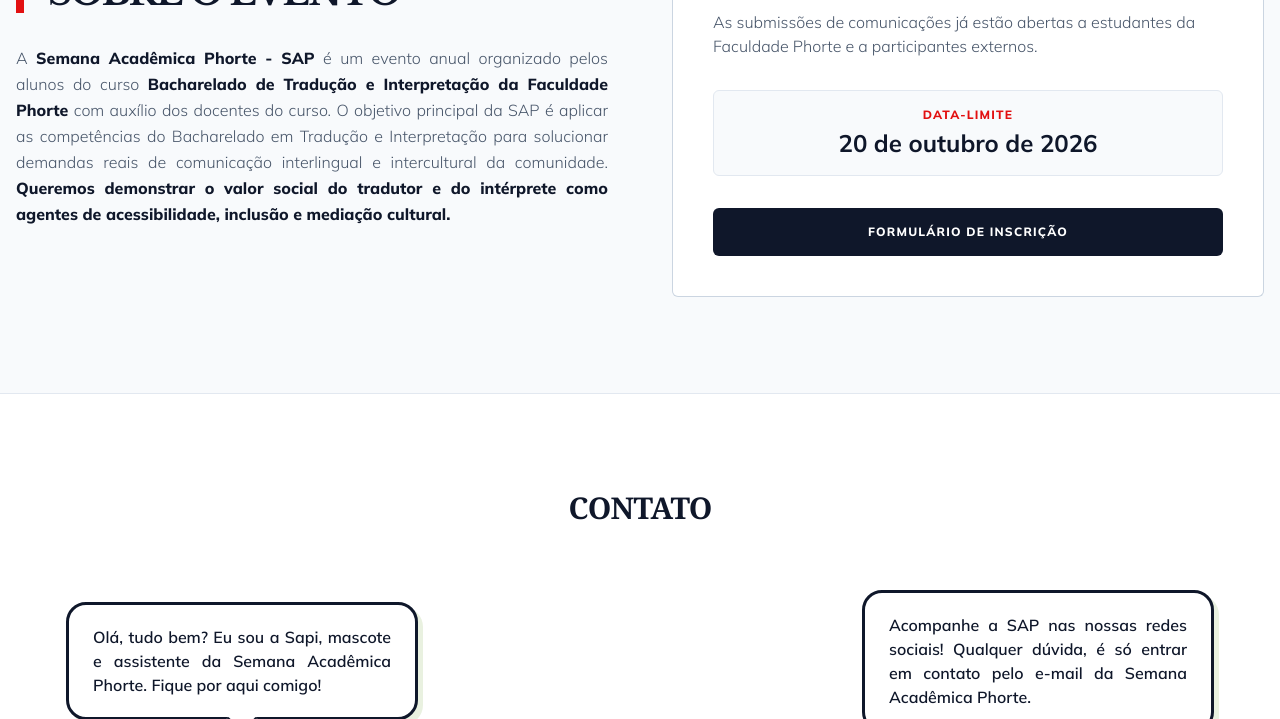
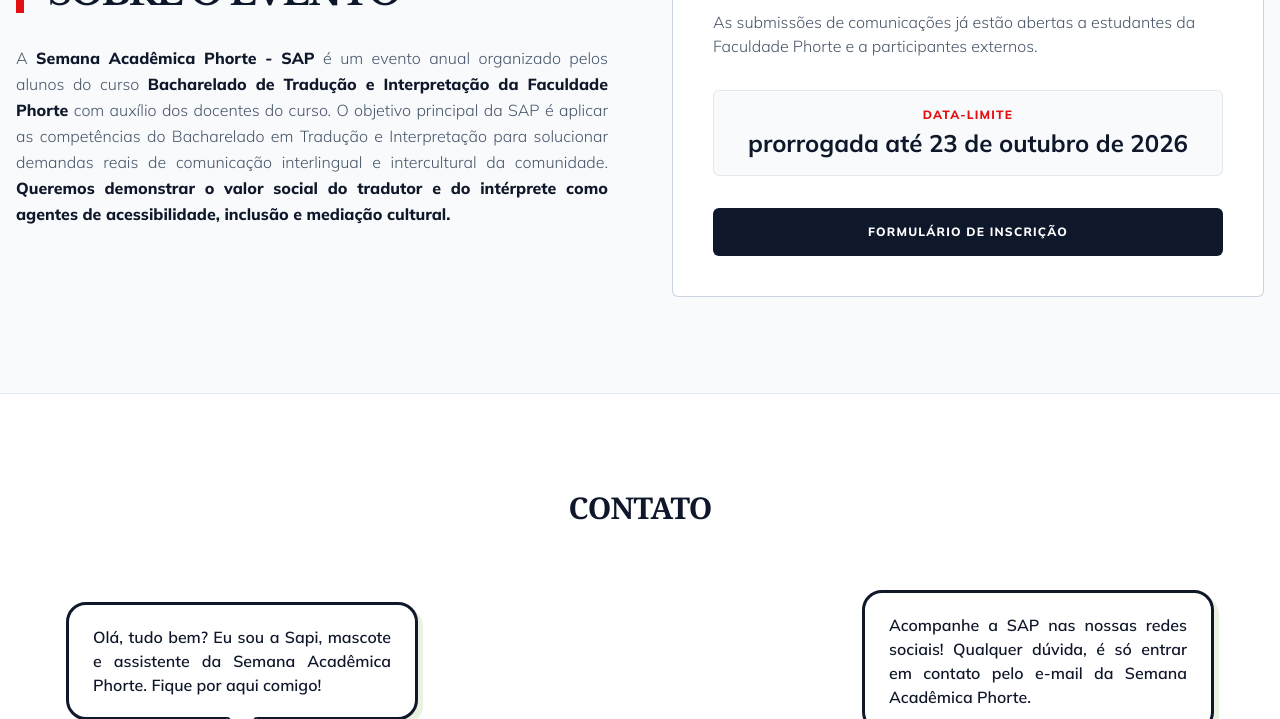
Before and after one commit to SemanaAcademicaPhorteSAP/semana-academica-phorte, a plain HTML site: page index.html in a window 1280 px wide. Shown: the part 1000-1719 px from the top of the page. Drawn offline with nearby package versions, Linux system fonts and the light colour scheme.

Commit message:
Add files via upload

```diff
--- a/index.html
+++ b/index.html
@@ -122,7 +122,7 @@
                     <p class="text-slate-600 mb-8 font-light">As submissões de comunicações já estão abertas a estudantes da Faculdade Phorte e a participantes externos.</p>
                     <div class="bg-slate-50 p-4 rounded-md mb-8 border border-slate-200 text-center">
                         <p class="text-xs uppercase font-extrabold text-[#E21011] tracking-widest mb-1">Data-limite</p>
-                        <p class="text-2xl font-bold text-slate-900">20 de outubro de 2026</p>
+                        <p class="text-2xl font-bold text-slate-900 [text-wrap:balance]">prorrogada até 23 de outubro de 2026</p>
                     </div>
                     <a href="https://docs.google.com/forms/d/e/1FAIpQLSdcInE6418nlNQH0lLW_fZprOsVLkg7mZS8ybBq-pdhdCFsng/viewform" target="_blank" rel="noopener noreferrer" class="block w-full bg-slate-900 text-white py-4 rounded-md font-extrabold text-center hover:bg-black transition uppercase tracking-widest text-xs">formulário de inscrição</a>
                 </div>
```
